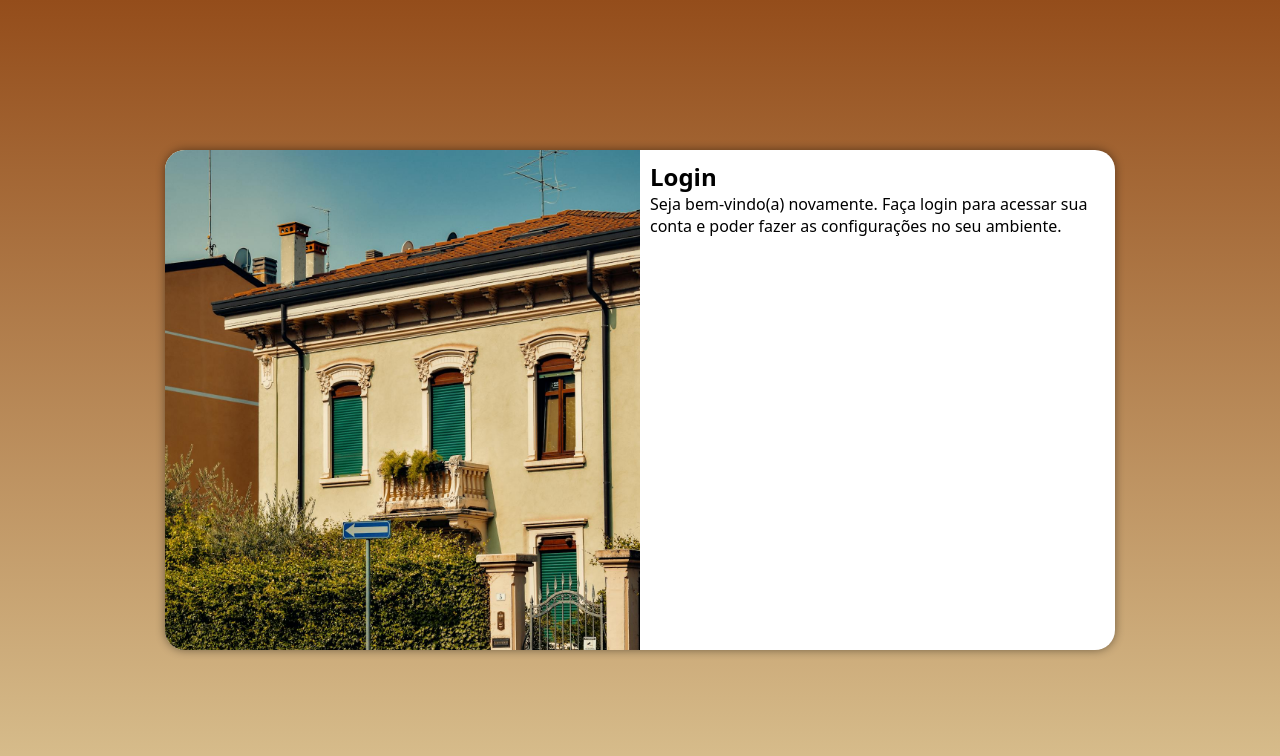
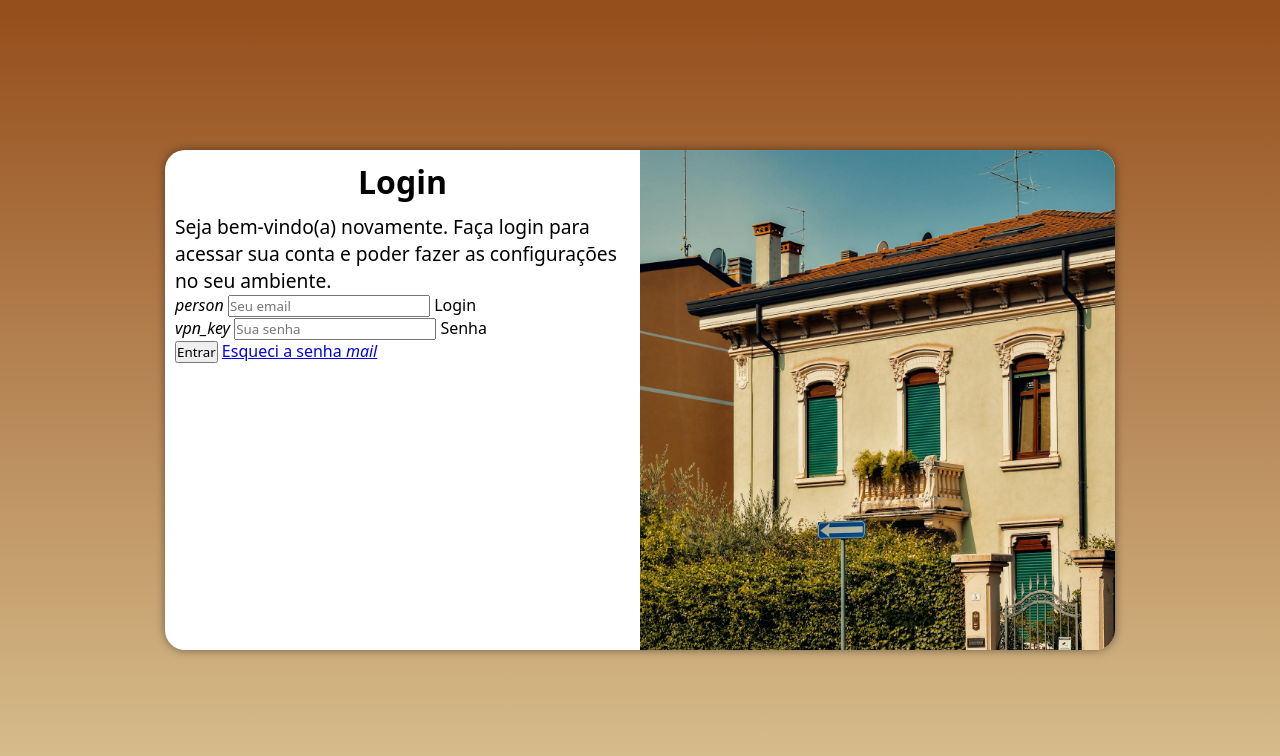
Before and after one commit to lucasvinhasof/projeto-login, a plain HTML site: page index.html in a window 1280 px wide. Drawn offline with nearby package versions, Linux system fonts and the light colour scheme.

Commit message:
criei o formulário

```diff
--- a/estilos/media-query.css
+++ b/estilos/media-query.css
@@ -33,13 +33,21 @@
     }
 
     section#login > div#imagem {
-        float: left;
+        float: right;
         width: 50%;
         height: 100%;
     }
 
     section#login > div#formulario {
-        float: right;
+        float: left;
         width: 50%;
     }
+
+    div#formulario > h1 {
+        font-size: 2em;
+    }
+
+    div#formulario > p {
+        font-size: 1.2em;
+    }
 }
--- a/estilos/styles.css
+++ b/estilos/styles.css
@@ -53,3 +53,12 @@ section#login > div#formulario {
     display: block;
     padding: 10px;
 }
+
+div#formulario > h1 {
+    text-align: center;
+    margin-bottom: 10px;
+}
+
+div#formulario > p {
+    font-size: 0.8em;
+}
--- a/index.html
+++ b/index.html
@@ -3,6 +3,7 @@
 <head>
     <meta charset="UTF-8">
     <meta name="viewport" content="width=device-width, initial-scale=1.0">
+    <link rel="stylesheet" href="https://fonts.googleapis.com/icon?family=Material=Icons">
     <link rel="stylesheet" href="estilos/styles.css">
     <link rel="stylesheet" href="estilos/media-query.css">
     <title>Login</title>
@@ -16,8 +17,21 @@
             <div id="formulario">
                 <h1>Login</h1>
                 <p>Seja bem-vindo(a) novamente. Faça login para acessar sua conta e poder fazer as configurações no seu ambiente.</p>
-                <form action="login.php" method="post">
-
+                <form action="login.php" method="post" autocomplete="on">
+                    <div class="campo">
+                        <i class="metarial-icons">person</i>
+                        <input type="email" name="login" id="ilogin" placeholder="Seu email" autocomplete="email" required maxlength="30">
+                        <label for="ilogin">Login</label>
+                    </div>
+                    <div class="campo">
+                        <i class="material-icons">vpn_key</i>
+                        <input type="password" name="senha" id="isenha" placeholder="Sua senha" autocomplete="current-password" required minlength="8" maxlength="20">
+                        <label for="isenha">Senha</label>
+                    </div>
+                    <input type="submit" value="Entrar">
+                    <a href="esqueci.html">
+                        Esqueci a senha <i class="material-icons">mail</i>
+                    </a>
                 </form>
             </div>
         </section>
```
